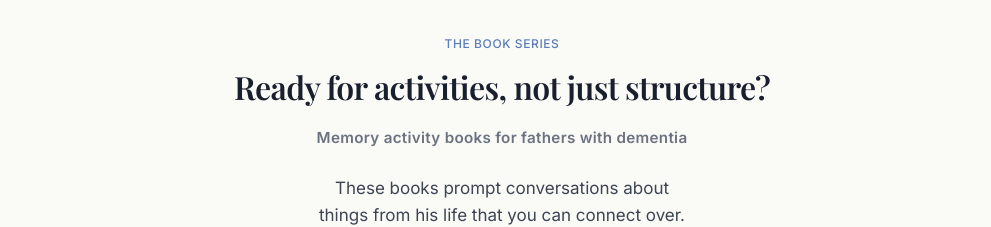
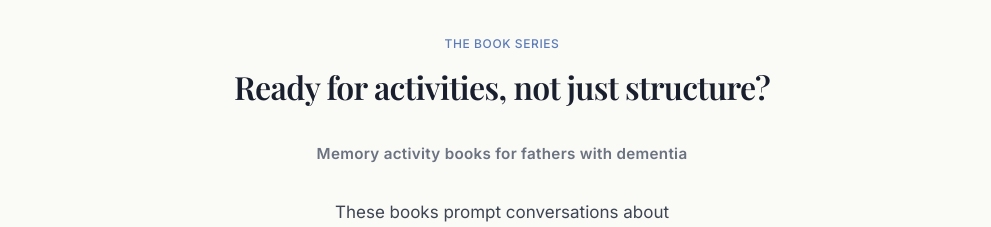
Before and after one commit to AnnaPaskini/anna-paskini-book-landing, a Next.js app: page / in a window 1280 px wide. Shown: the part 2660-2887 px from the top of the page, without its empty margins (138-1129 px from the left). Built offline with nearby package versions, Linux system fonts and the light colour scheme; no server answers.

Commit message:
Add breathing room around section subhead2

```diff
--- a/src/app/globals.css
+++ b/src/app/globals.css
@@ -2138,7 +2138,7 @@ body[data-density="comfy"] {
   font-size: 0.95rem;
   font-weight: 600;
   color: var(--color-text-muted);
-  margin: 1rem 0 1.5rem 0;
+  margin: 2rem 0 2rem 0;
   letter-spacing: 0.02em;
 }
 
```
